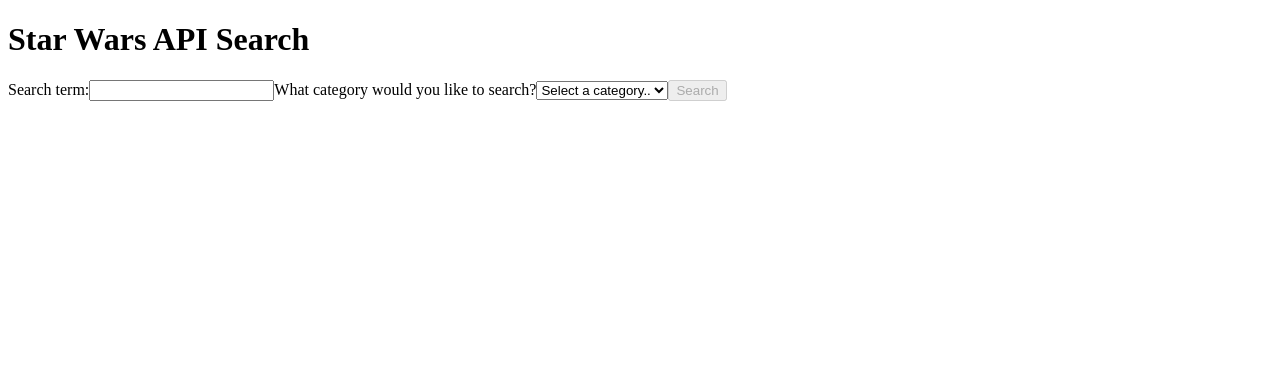
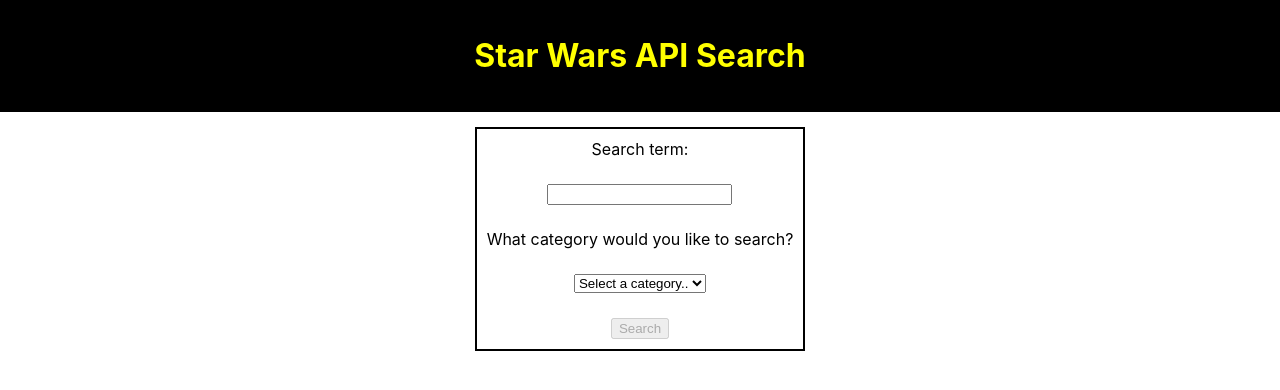
Before and after one commit to adamfigueroa/starwars-search, a React (Create React App) app: page / in a window 1280 px wide. Shown: the top 390 px of the page. Built offline with nearby package versions, Linux system fonts and the light colour scheme.

Commit message:
app styling finished

```diff
--- a/src/App.js
+++ b/src/App.js
@@ -1,9 +1,10 @@
 import React, { Component } from "react";
 import AppContext from "./AppContext";
-import PropTypes from "prop-types"
+import PropTypes from "prop-types";
 import QueryResult from "./components/QueryResult";
 import SearchForm from "./components/SearchForm";
 import Header from "./components/Header";
+import ErrorBoundary from "./components/ErrorBoundary";
 
 class App extends Component {
   state = {
@@ -61,18 +62,20 @@
               blankResult: this.state.blankResult,
             }}
           >
-            <QueryResult />
+            <ErrorBoundary>
+              <QueryResult />
+            </ErrorBoundary>
           </AppContext.Provider>
         </section>
       </main>
     );
   }
-}
+};
 
 App.propTypes = {
   results: PropTypes.array,
-    blankResult: PropTypes.bool,
-    isItLoading: PropTypes.bool,
-}
+  blankResult: PropTypes.bool,
+  isItLoading: PropTypes.bool,
+};
 
 export default App;
--- /dev/null
+++ b/src/components/ErrorBoundary.js
@@ -0,0 +1,20 @@
+import React, { Component } from "react";
+
+export default class ErrorBoundary extends Component {
+  state = { hasError: false };
+
+  static getDerivedStateFromError(error) {
+    return { hasError: true };
+  }
+
+  render() {
+    if (this.state.hasError) {
+      return (
+        <div>
+          <p>Looks like something fishy happened...Please refresh the page.</p>
+        </div>
+      );
+    }
+    return this.props.children;
+  }
+};
--- /dev/null
+++ b/src/components/Header.css
@@ -0,0 +1,7 @@
+header {
+    text-align: center;
+    padding: 15px 0px 15px 0px;
+    margin-bottom: 15px;
+    background-color: black;
+    color: yellow;
+}
--- a/src/components/Header.js
+++ b/src/components/Header.js
@@ -1,4 +1,5 @@
 import React from "react";
+import "./Header.css"
 
 const Header = () => {
   return (
--- /dev/null
+++ b/src/components/QueryResult.css
@@ -0,0 +1,14 @@
+.queryResultHeader {
+    text-align: center;
+    padding: 15px 0px 15px 0px;
+    margin-bottom: 15px;
+    background-color: black;
+    color: yellow;
+}
+
+.resultList {
+    display: flex;
+    align-items: center;
+    flex-direction: column;
+    list-style-type: circle;
+}
--- a/src/components/QueryResult.js
+++ b/src/components/QueryResult.js
@@ -1,5 +1,6 @@
 import React, { Component } from "react";
 import AppContext from "../AppContext";
+import "./QueryResult.css"
 
 class QueryResult extends Component {
   static contextType = AppContext;
@@ -25,7 +26,7 @@
         {this.context.results.length > 0 && (
           <h2 className="queryResultHeader">Results:</h2>
         )}
-        <ul>{this.snagResults()}</ul>
+        <ul className="resultList">{this.snagResults()}</ul>
       </div>
     );
   }
--- /dev/null
+++ b/src/components/SearchForm.css
@@ -0,0 +1,14 @@
+.searchBar {
+    display: flex;
+    justify-content: center;
+}
+
+.searchForm {
+    display: flex;
+    justify-content: space-between;
+    align-items: center;
+    flex-direction: column;
+    padding: 10px;
+    min-height: 200px;
+    border: solid 2px black;
+}
--- a/src/components/SearchForm.js
+++ b/src/components/SearchForm.js
@@ -1,6 +1,7 @@
 import React, { Component } from "react";
 import PropTypes from "prop-types"
 import AppContext from "../AppContext";
+import "./SearchForm.css"
 
 class SearchForm extends Component {
   state = {
--- a/src/index.css
+++ b/src/index.css
@@ -0,0 +1,13 @@
+body {
+    margin: 0;
+    font-family: -apple-system, BlinkMacSystemFont, 'Segoe UI', 'Roboto', 'Oxygen',
+      'Ubuntu', 'Cantarell', 'Fira Sans', 'Droid Sans', 'Helvetica Neue',
+      sans-serif;
+    -webkit-font-smoothing: antialiased;
+    -moz-osx-font-smoothing: grayscale;
+  }
+
+  code {
+    font-family: source-code-pro, Menlo, Monaco, Consolas, 'Courier New',
+      monospace;
+  }
```
Also changed, not shown: 1 other file (tests, documents, lock files or other folders).
